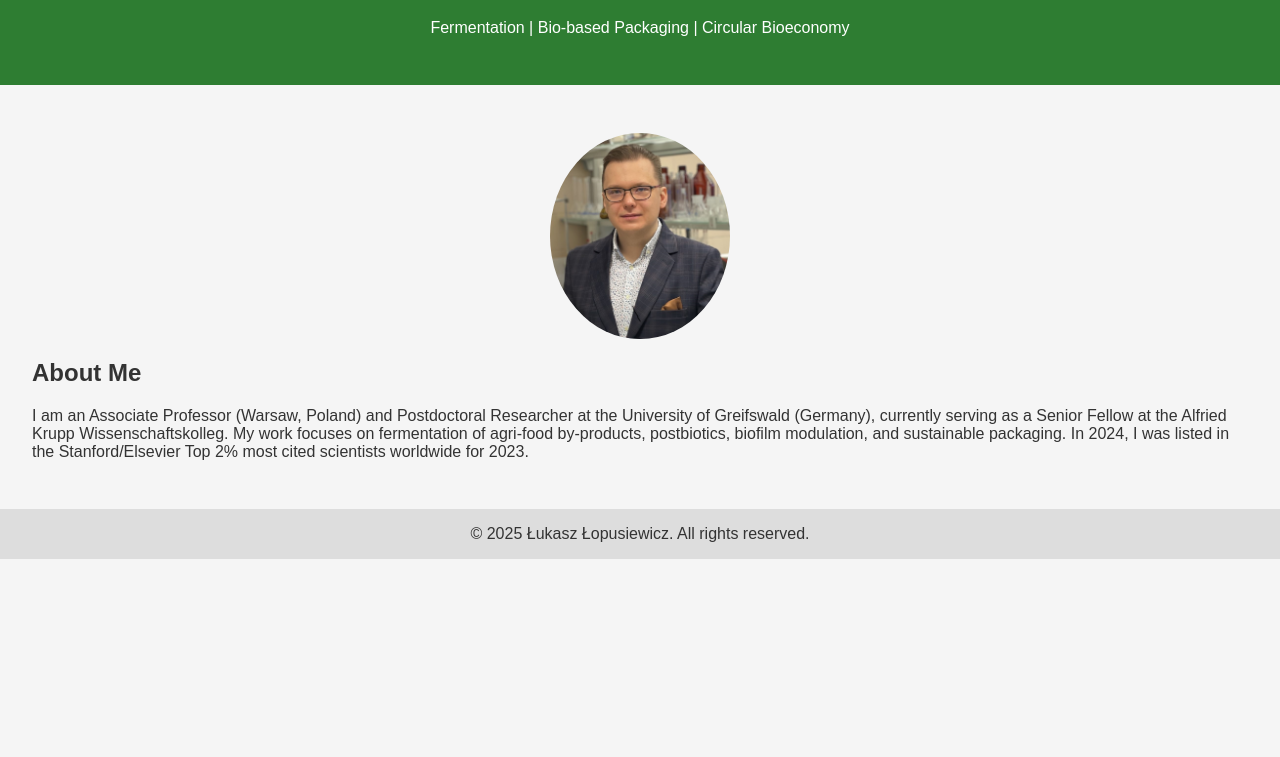
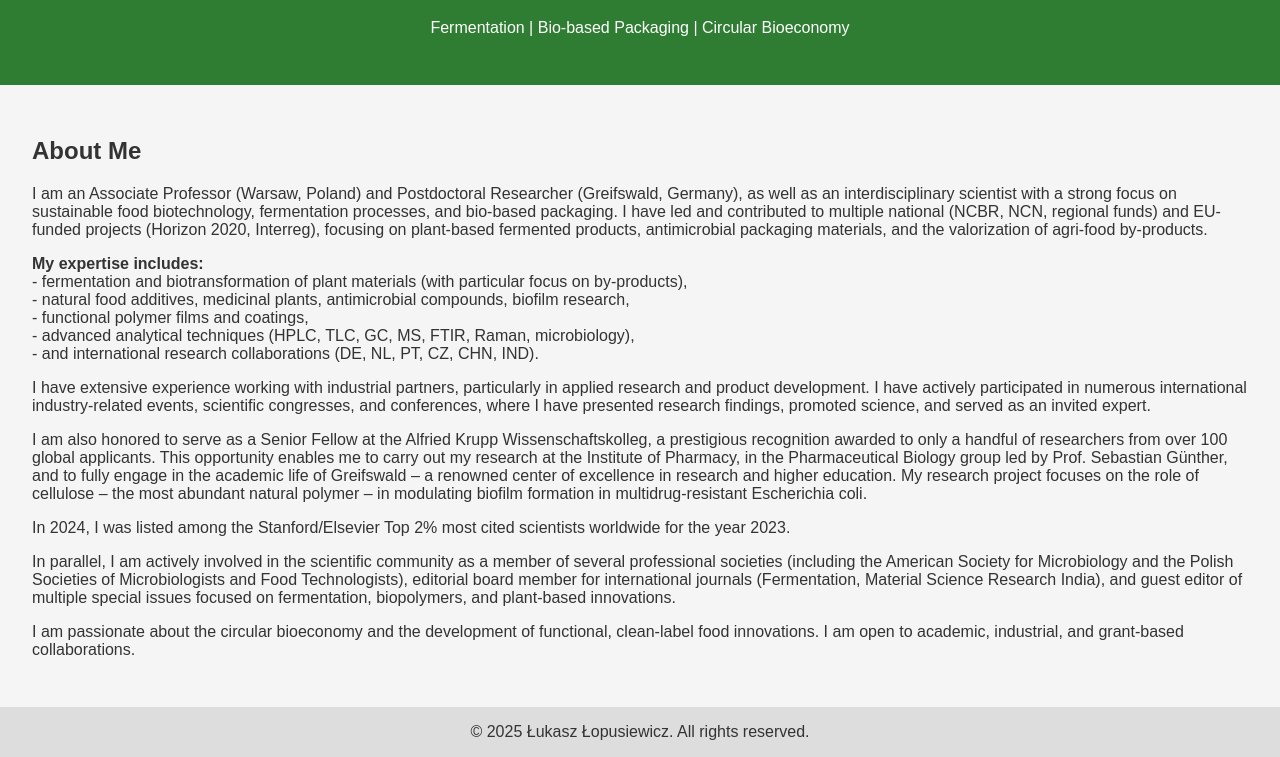
Before and after one commit to lukaszlopusiewicz/lukaszlopusiewicz.github.io, a plain HTML site: page index.html in a window 1280 px wide. Shown: the part 93-850 px from the top of the page. Before the commit the page ends 800 px from the top, so only its background shows below. Drawn offline with Linux system fonts and the light colour scheme.

Commit message:
Add files via upload

```diff
--- a/index.html
+++ b/index.html
@@ -18,11 +18,20 @@
     <h1>Prof. Łukasz Łopusiewicz</h1>
     <p>Fermentation | Bio-based Packaging | Circular Bioeconomy</p>
   </header>
-  <section>
-    <img src="photo.jpg" alt="Łukasz Łopusiewicz" class="profile" />
-    <h2>About Me</h2>
-    <p>I am an Associate Professor (Warsaw, Poland) and Postdoctoral Researcher at the University of Greifswald (Germany), currently serving as a Senior Fellow at the Alfried Krupp Wissenschaftskolleg. My work focuses on fermentation of agri-food by-products, postbiotics, biofilm modulation, and sustainable packaging. In 2024, I was listed in the Stanford/Elsevier Top 2% most cited scientists worldwide for 2023.</p>
-  </section>
+  <section><h2>About Me</h2>
+<p>I am an Associate Professor (Warsaw, Poland) and Postdoctoral Researcher (Greifswald, Germany), as well as an interdisciplinary scientist with a strong focus on sustainable food biotechnology, fermentation processes, and bio-based packaging. I have led and contributed to multiple national (NCBR, NCN, regional funds) and EU-funded projects (Horizon 2020, Interreg), focusing on plant-based fermented products, antimicrobial packaging materials, and the valorization of agri-food by-products.</p>
+<p><strong>My expertise includes:</strong><br>
+- fermentation and biotransformation of plant materials (with particular focus on by-products),<br>
+- natural food additives, medicinal plants, antimicrobial compounds, biofilm research,<br>
+- functional polymer films and coatings,<br>
+- advanced analytical techniques (HPLC, TLC, GC, MS, FTIR, Raman, microbiology),<br>
+- and international research collaborations (DE, NL, PT, CZ, CHN, IND).</p>
+<p>I have extensive experience working with industrial partners, particularly in applied research and product development. I have actively participated in numerous international industry-related events, scientific congresses, and conferences, where I have presented research findings, promoted science, and served as an invited expert.</p>
+<p>I am also honored to serve as a Senior Fellow at the Alfried Krupp Wissenschaftskolleg, a prestigious recognition awarded to only a handful of researchers from over 100 global applicants. This opportunity enables me to carry out my research at the Institute of Pharmacy, in the Pharmaceutical Biology group led by Prof. Sebastian Günther, and to fully engage in the academic life of Greifswald – a renowned center of excellence in research and higher education. My research project focuses on the role of cellulose – the most abundant natural polymer – in modulating biofilm formation in multidrug-resistant Escherichia coli.</p>
+<p>In 2024, I was listed among the Stanford/Elsevier Top 2% most cited scientists worldwide for the year 2023.</p>
+<p>In parallel, I am actively involved in the scientific community as a member of several professional societies (including the American Society for Microbiology and the Polish Societies of Microbiologists and Food Technologists), editorial board member for international journals (Fermentation, Material Science Research India), and guest editor of multiple special issues focused on fermentation, biopolymers, and plant-based innovations.</p>
+<p>I am passionate about the circular bioeconomy and the development of functional, clean-label food innovations. I am open to academic, industrial, and grant-based collaborations.</p>
+</section>
   <footer>
     &copy; 2025 Łukasz Łopusiewicz. All rights reserved.
   </footer>
```
